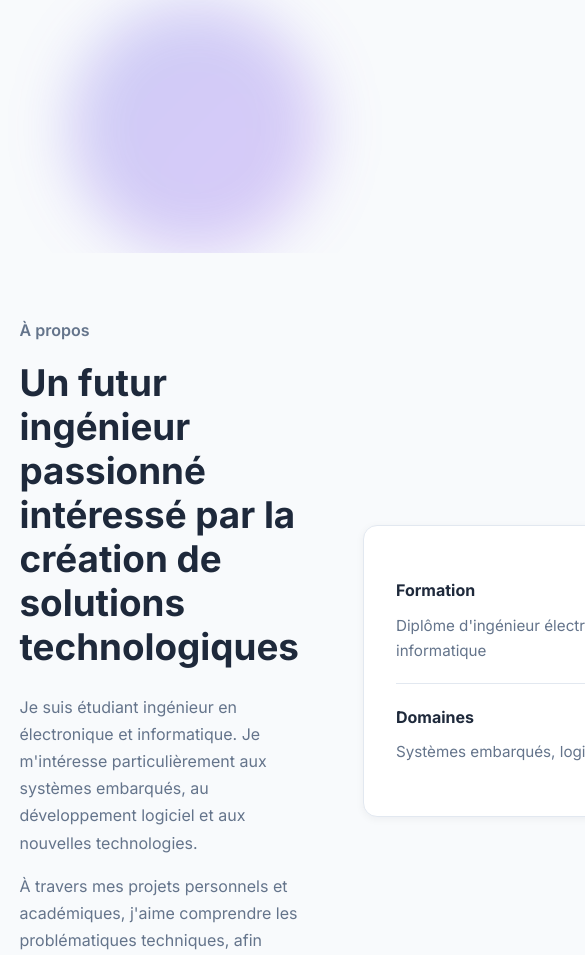
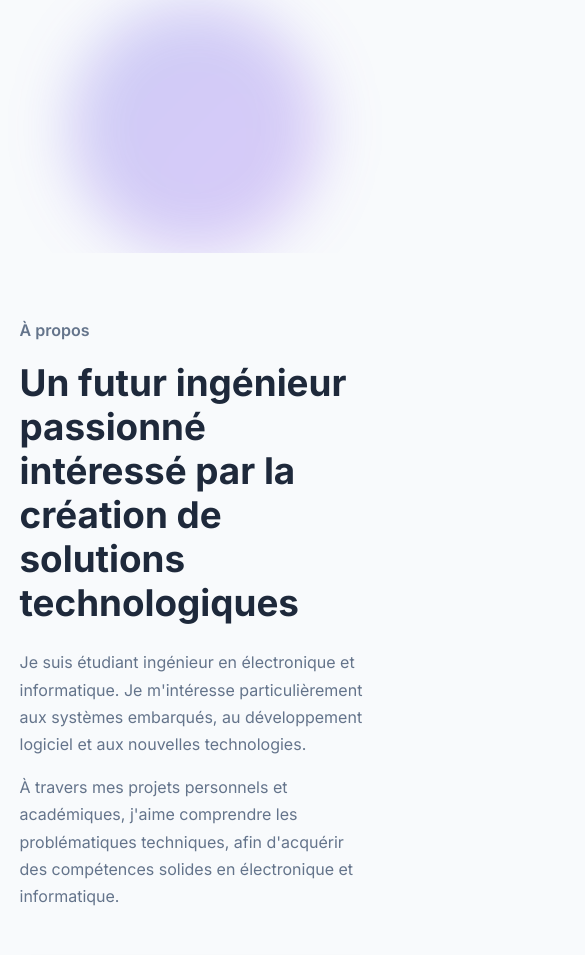
Before and after one commit to RS44you/Portfolio, a plain HTML site: page index.html in a window 390 px wide. Shown: the part 592-1547 px from the top of the page, 585 px wide, since content can reach past the window. Drawn offline with nearby package versions, Linux system fonts and the light colour scheme.

Commit message:
Correction débordement page acceuil mobile

```diff
--- a/css/home.css
+++ b/css/home.css
@@ -267,6 +267,19 @@
     gap:4rem;
 
     align-items:center;
+
+}
+
+
+@media(max-width:900px){
+
+    .about-container {
+
+        grid-template-columns:1fr;
+
+        gap:2rem;
+
+    }
 
 }
 
--- a/css/style.css
+++ b/css/style.css
@@ -37,6 +37,10 @@ ul{
 section{
 
     padding:var(--spacing-xl) 0;
+
+    /* Empêche les animations d'entrée (AOS fade-left…) de créer
+       un défilement horizontal sur mobile */
+    overflow-x:clip;
 
 }
 
```
Also changed, not shown: 1 other file.
